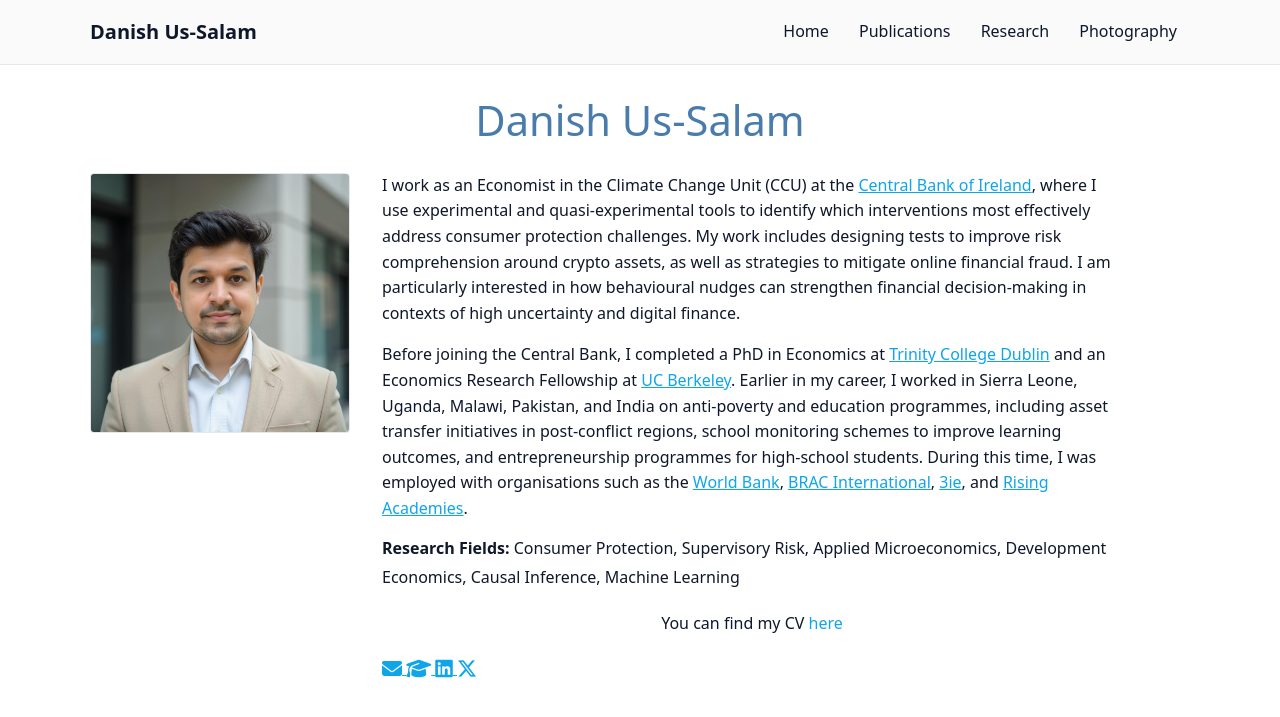
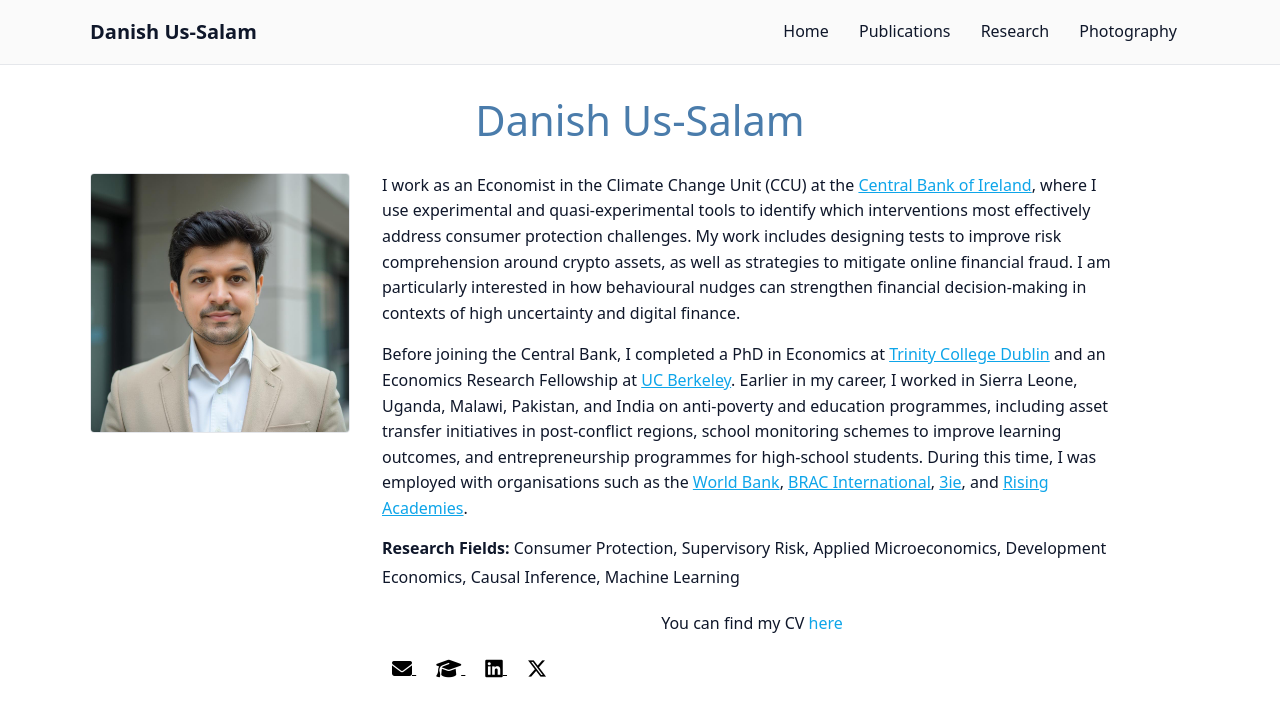
Before and after one commit to danishussalam/danishussalam.github.io, a Jekyll site: the page built from index.md, in a window 1280 px wide. Shown: the top 717 px of the page. Built offline with Jekyll 4.4.1, drawn with Linux system fonts in a browser that asks for light colours.

Commit message:
Update index.md

```diff
--- a/index.md
+++ b/index.md
@@ -36,19 +36,19 @@ Before joining the Central Bank, I completed a PhD in Economics at <a href="http
 
 <p>
     <!-- Email -->
-    <a href="mailto:ussalamd@tcd.ie" target="_blank" rel="noopener noreferrer" aria-label="Email">
+    <a href="mailto:ussalamd@tcd.ie" target="_blank" rel="noopener noreferrer" style="margin:0 10px; color:black;" aria-label="Email">
       <i class="fa-solid fa-envelope fa-lg"></i>
     </a>
     <!-- Google Scholar -->
-    <a href="https://scholar.google.com/citations?user=NbSatAYAAAAJ&hl=en" target="_blank" rel="noopener noreferrer" aria-label="Google Scholar">
+    <a href="https://scholar.google.com/citations?user=NbSatAYAAAAJ&hl=en" target="_blank" rel="noopener noreferrer" style="margin:0 10px; color:black;" aria-label="Google Scholar">
       <i class="fa-solid fa-graduation-cap fa-lg"></i>
     </a>
     <!-- LinkedIn -->
-    <a href="https://www.linkedin.com/in/danishussalam/" target="_blank" rel="noopener noreferrer" aria-label="LinkedIn">
+    <a href="https://www.linkedin.com/in/danishussalam/" target="_blank" rel="noopener noreferrer" style="margin:0 10px; color:black;" aria-label="LinkedIn">
       <i class="fa-brands fa-linkedin fa-lg"></i>
     </a>
     <!-- Twitter/X -->
-    <a href="https://x.com/DanishUsSalam2" target="_blank" rel="noopener noreferrer" aria-label="Twitter/X">
+    <a href="https://x.com/DanishUsSalam2" target="_blank" rel="noopener noreferrer" style="margin:0 10px; color:black;" aria-label="Twitter/X">
       <i class="fa-brands fa-x-twitter fa-lg"></i>
     </a>
   </p>
```
